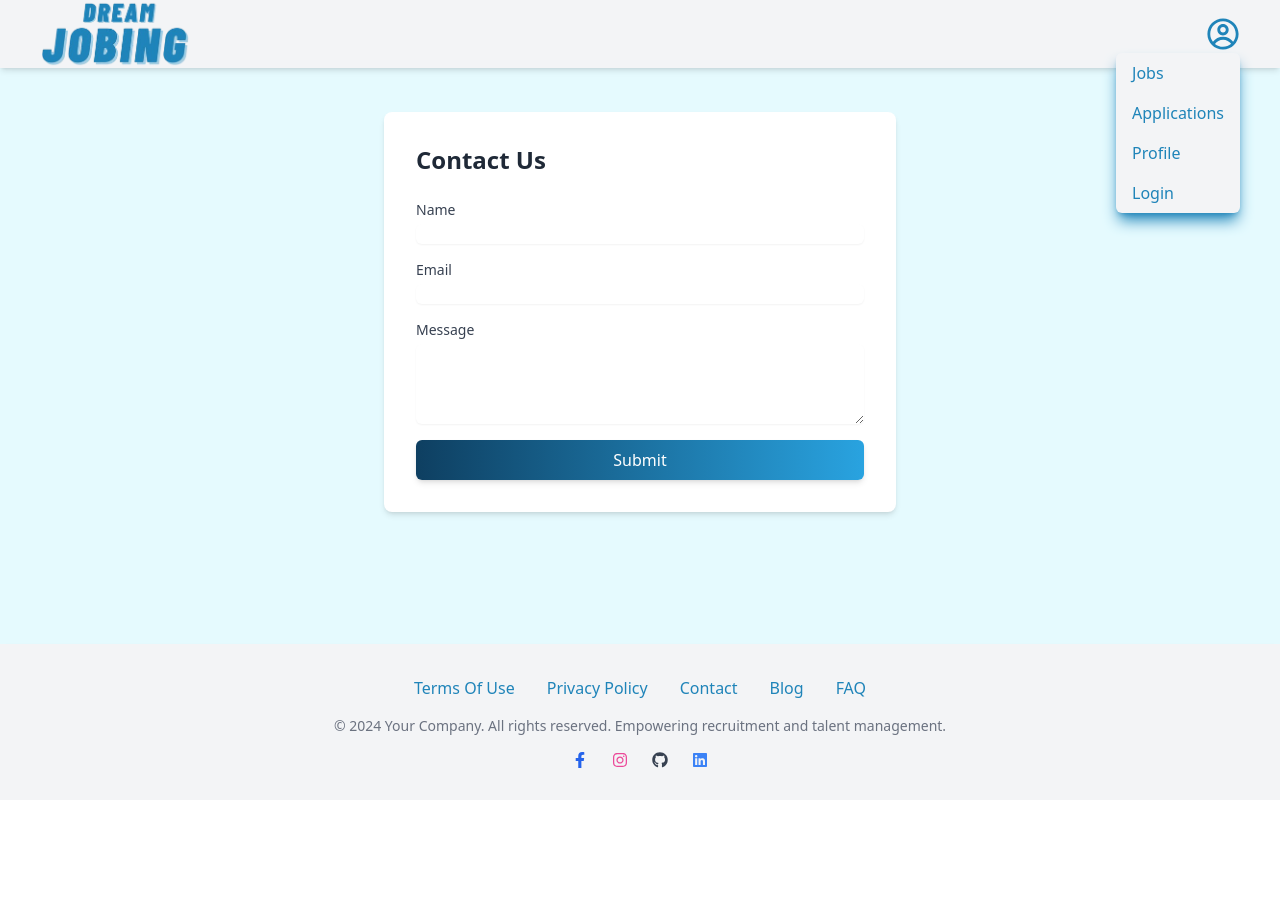
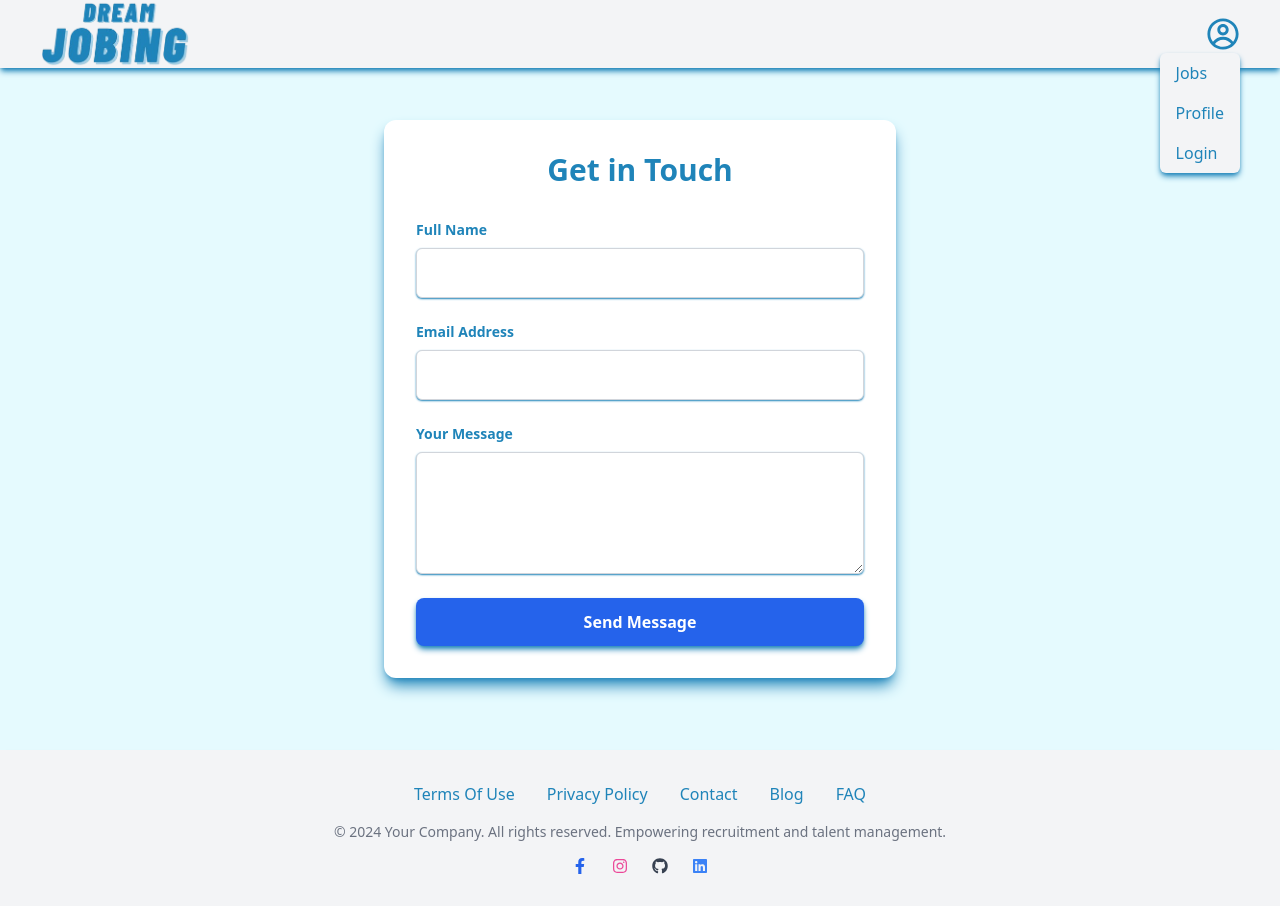
Before and after one commit to gr7800/Hiring_Managment_System, a React (Vite) app in the folder hiring-management-client/: page /contact-us in a window 1280 px wide. Both pictures are taken after a click on the icon 1223 px from the left and 34 px from the top of the page. Before the commit the page ends 800 px from the top, so only its background shows below. Built offline with nearby package versions, Linux system fonts and the light colour scheme.

Commit message:
Assignment completed

```diff
--- a/hiring-management-client/package.json
+++ b/hiring-management-client/package.json
@@ -12,6 +12,8 @@
   "dependencies": {
     "@reduxjs/toolkit": "^2.2.8",
     "axios": "^1.7.7",
+    "emailjs-com": "^3.2.0",
+    "env": "^0.0.2",
     "formik": "^2.4.6",
     "react": "^18.3.1",
     "react-dom": "^18.3.1",
--- a/hiring-management-client/src/component/Navbar.jsx
+++ b/hiring-management-client/src/component/Navbar.jsx
@@ -14,7 +14,7 @@ const Navbar = () => {
   const [dropdownOpen, setDropdownOpen] = useState(false);
   const { pathname } = useLocation();
   const { user, auth, token } = useSelector((state) => state.auth);
-  const role = user?.role;
+  const role = user?.role||"Applicant";
   const dispatch = useDispatch();
   const navigate = useNavigate();
 
@@ -50,7 +50,7 @@ const Navbar = () => {
   };
 
   return (
-    <div className="w-full bg-gray-100 flex justify-between items-center px-10 shadow-md fixed top-0 z-20 text-[#1f84b9] font-medium">
+    <div className="w-full bg-gray-100 flex justify-between items-center px-10 shadow-md shadow-[#1f84b9] fixed top-0 z-20 text-[#1f84b9] font-medium">
       <Link to="/" className="flex items-center">
         <img
           src={logo}
@@ -62,17 +62,15 @@ const Navbar = () => {
       <div className="relative min-w-[100px] flex justify-end">
         <CgProfile
           size={34}
-          className={`cursor-pointer ${
-            pathname === "/profile" && "text-[#1f84b9]"
+          className={`cursor-pointer ${pathname === "/profile" && "text-[#1f84b9]"
             }`}
           onClick={toggleDropdown}
         />
         {dropdownOpen && (
-          <div className="absolute right-0 mt-9 bg-gray-100 shadow-lg shadow-[#1f84b9] rounded-md z-50">
+          <div className="absolute right-0 mt-9 bg-gray-100 shadow-md shadow-[#1f84b9] rounded-md z-50">
             <ul className="flex flex-col">
               <li
-                className={`${
-                  pathname === "/jobs" && "bg-[#1f84b9] text-white"
+                className={`${pathname === "/jobs" && "bg-[#1f84b9] text-white"
                   } `}
               >
                 <Link
@@ -83,9 +81,8 @@ const Navbar = () => {
                   Jobs
                 </Link>
               </li>
-              <li
-                className={`${
-                  pathname === "/my-applications" && "bg-[#1f84b9] text-white"
+              {user?.role === "Applicant" && <li
+                className={`${pathname === "/my-applications" && "bg-[#1f84b9] text-white"
                   } `}
               >
                 <Link
@@ -95,10 +92,9 @@ const Navbar = () => {
                 >
                   Applications
                 </Link>
-              </li>
+              </li>}
               <li
-                className={`${
-                  pathname === "/profile" && "bg-[#1f84b9] text-white"
+                className={`${pathname === "/profile" && "bg-[#1f84b9] text-white"
                   } `}
               >
                 <Link
@@ -111,8 +107,7 @@ const Navbar = () => {
               </li>
               {token && user && (role === "HR" || role === "Manager") && (
                 <li
-                  className={`${
-                    pathname === "/hr/dashboard" && "bg-[#1f84b9] text-white"
+                  className={`${pathname === "/hr/dashboard" && "bg-[#1f84b9] text-white"
                     } `}
                 >
                   <Link
@@ -135,8 +130,7 @@ const Navbar = () => {
                 ) : (
                   <Link
                     to="/login"
-                    className={`block px-4 py-2 hover:bg-gray-200 transition-colors duration-200 ${
-                      pathname === "/jobs" && "bg-[#1f84b9] text-white"
+                    className={`block px-4 py-2 hover:bg-gray-200 transition-colors duration-200 ${pathname === "/jobs" && "bg-[#1f84b9] text-white"
                       } `}
                     onClick={() => setDropdownOpen(false)}
                   >
--- a/hiring-management-client/src/pages/Contact.jsx
+++ b/hiring-management-client/src/pages/Contact.jsx
@@ -1,11 +1,18 @@
 import React from "react";
 import { Formik, Form, Field, ErrorMessage } from "formik";
 import * as Yup from "yup";
+import emailjs from "emailjs-com";
+import { useSelector } from "react-redux";
+import { toast } from "react-toastify";
+const service_id = import.meta.env.VITE_SERVICE_ID;
+const template_id = import.meta.env.VITE_TEMPLATE_ID;
+const Baspublic_id = import.meta.env.VITE_PUBLIC_KEY;
 
 const Contact = () => {
+    const { user } = useSelector((state) => state.auth);
     const initialValues = {
-        name: "",
-        email: "",
+        name: user?.name || "",
+        email: user?.email || "",
         message: "",
     };
 
@@ -22,79 +29,101 @@ const Contact = () => {
     });
 
     const handleSubmit = (values, { resetForm }) => {
-        console.log("Form Data:", values);
+        const templateParams = {
+            from_name: values.name,
+            from_email: values.email,
+            message: values.message,
+        };
+
+        emailjs.send(
+            'service_2kj43cp',
+            'template_btbca8k',
+            templateParams,
+            'TqmpDK0EsikZ2ct1H'
+        )
+            .then((response) => {
+                console.log("Email sent successfully!", response.status, response.text);
                 resetForm();
+                toast.success("Message sent successfully!");
+            })
+            .catch((err) => {
+                console.log("Failed to send email:", err);
+                toast.error("Failed to send message. Please try again.");
+            });
     };
 
     return (
-        <div className="max-w-lg mx-auto p-8 bg-white shadow-md rounded-lg mt-10">
-            <h2 className="text-2xl font-semibold text-gray-800 mb-6">Contact Us</h2>
+        <div className="max-w-lg mx-auto p-8 bg-white shadow-lg rounded-xl mt-12 shadow-[#1f84b9]">
+            <h2 className="text-3xl font-bold text-[#1f84b9] mb-8 text-center">Get in Touch</h2>
             <Formik
                 initialValues={initialValues}
                 validationSchema={validationSchema}
                 onSubmit={handleSubmit}
             >
                 {({ isSubmitting }) => (
-                    <Form className="flex flex-col gap-4">
-                        <div>
-                            <label className="block text-sm font-medium text-gray-700" htmlFor="name">
-                                Name
+                    <Form className="space-y-6">
+                        <div className="relative">
+                            <label className="block text-sm font-semibold text-[#1f84b9]" htmlFor="name">
+                                Full Name
                             </label>
                             <Field
                                 id="name"
                                 name="name"
                                 type="text"
-                                className="mt-1 block w-full border-gray-300 rounded-md shadow-sm focus:border-blue-500 focus:ring-blue-500 sm:text-sm"
+                                className="mt-2 block w-full p-3 shadow-[#1f84b9] border border-gray-300 rounded-md shadow-sm focus:outline-none focus:border-blue-500 focus:ring-2 focus:ring-blue-500 transition"
                             />
                             <ErrorMessage
                                 name="name"
                                 component="div"
-                                className="text-red-500 text-sm mt-1"
+                                className="absolute text-red-500 text-sm mt-1"
                             />
                         </div>
 
-                        <div>
-                            <label className="block text-sm font-medium text-gray-700" htmlFor="email">
-                                Email
+                        <div className="relative">
+                            <label className="block text-sm font-semibold text-[#1f84b9]" htmlFor="email">
+                                Email Address
                             </label>
                             <Field
                                 id="email"
                                 name="email"
                                 type="email"
-                                className="mt-1 block w-full border-gray-300 rounded-md shadow-sm focus:border-blue-500 focus:ring-blue-500 sm:text-sm"
+                                className="mt-2 block w-full p-3 border shadow-[#1f84b9] border-gray-300 rounded-md shadow-sm focus:outline-none focus:border-blue-500 focus:ring-2 focus:ring-blue-500 transition"
                             />
                             <ErrorMessage
                                 name="email"
                                 component="div"
-                                className="text-red-500 text-sm mt-1"
+                                className="absolute text-red-500 text-sm mt-1"
                             />
                         </div>
 
-                        <div>
-                            <label className="block text-sm font-medium text-gray-700" htmlFor="message">
-                                Message
+                        <div className="relative">
+                            <label className="block text-sm font-semibold text-[#1f84b9]" htmlFor="message">
+                                Your Message
                             </label>
                             <Field
                                 id="message"
                                 name="message"
                                 as="textarea"
                                 rows="4"
-                                className="mt-1 block w-full border-gray-300 rounded-md shadow-sm focus:border-blue-500 focus:ring-blue-500 sm:text-sm"
+                                className="mt-2 block w-full p-3 border border-gray-300 rounded-md shadow-sm shadow-[#1f84b9] focus:outline-none focus:border-blue-500 focus:ring-2 focus:ring-blue-500 transition"
                             />
                             <ErrorMessage
                                 name="message"
                                 component="div"
-                                className="text-red-500 text-sm mt-1"
+                                className="absolute text-red-500 text-sm mt-1"
                             />
                         </div>
 
+                        <div className="text-center">
                             <button
                                 type="submit"
-                            className="buttonbg text-white py-2 px-4 rounded-md shadow-md hover:bg-blue-700 transition duration-300"
+                                className={`w-full py-3 px-4 font-semibold rounded-lg shadow-md shadow-[#1f84b9] bg-blue-600 text-white hover:bg-blue-700 focus:outline-none focus:ring-2 focus:ring-offset-2 focus:ring-blue-500 transition duration-300 ${isSubmitting ? "cursor-not-allowed opacity-70" : ""
+                                    }`}
                                 disabled={isSubmitting}
                             >
-                            {isSubmitting ? "Submitting..." : "Submit"}
+                                {isSubmitting ? "Submitting..." : "Send Message"}
                             </button>
+                        </div>
                     </Form>
                 )}
             </Formik>
--- a/hiring-management-client/src/pages/Login.jsx
+++ b/hiring-management-client/src/pages/Login.jsx
@@ -9,13 +9,13 @@ import { toast } from "react-toastify";
 const Login = () => {
   const dispatch = useDispatch();
   const navigate = useNavigate();
-  const { auth, loading, error, token } = useSelector((state) => state.auth);
+  const { auth, user, loading, error, token } = useSelector((state) => state.auth);
 
   useEffect(() => {
-    if (token) {
+    if (user && token) {
       navigate("/profile");
     }
-  }, [auth]);
+  }, [user]);
 
   const initialValues = {
     email: "",
@@ -87,9 +87,8 @@ const Login = () => {
             <button
               type="submit"
               disabled={isSubmitting || loading}
-              className={`w-full p-4 buttonbg text-white font-semibold rounded-lg transition duration-300 hover:bg-blue-700 ${
-                loading ? "cursor-not-allowed" : ""
-              }`}
+              className={`w-full p-4 buttonbg text-white font-semibold rounded-lg transition duration-300 hover:bg-blue-700 ${loading ? "cursor-not-allowed" : ""
+                }`}
             >
               {loading ? "Logging in..." : "Login"}
             </button>
--- a/hiring-management-client/src/pages/Profile.jsx
+++ b/hiring-management-client/src/pages/Profile.jsx
@@ -18,6 +18,12 @@ const Profile = () => {
   useEffect(() => {
     dispatch(fetchUserProfile());
   }, [dispatch]);
+
+  useEffect(() => {
+    if (user === null) {
+      navigate("/login");
+    }
+  }, [user])
 
   const validationSchema = Yup.object({
     experience: Yup.string().optional(),
--- a/hiring-management-client/src/redux/services/applicationService.js
+++ b/hiring-management-client/src/redux/services/applicationService.js
@@ -1,5 +1,5 @@
 import axios from "axios";
-import { BaseUrl } from "../../utils/constant";
+const BaseUrl = import.meta.env.VITE_BASEURL;
 
 const API_URL = `${BaseUrl}/applications`;
 
--- a/hiring-management-client/src/redux/services/authServices.js
+++ b/hiring-management-client/src/redux/services/authServices.js
@@ -1,5 +1,5 @@
 import axios from "axios";
-import { BaseUrl } from "../../utils/constant";
+const BaseUrl = import.meta.env.VITE_BASEURL;
 
 const API_URL = `${BaseUrl}/users`;
 
--- a/hiring-management-client/src/redux/services/jobServices.js
+++ b/hiring-management-client/src/redux/services/jobServices.js
@@ -1,5 +1,5 @@
 import axios from "axios";
-import { BaseUrl } from "../../utils/constant";
+const BaseUrl = import.meta.env.VITE_BASEURL;
 
 const API_URL = `${BaseUrl}/jobs`;
 
--- a/hiring-management-client/src/utils/constant.js
+++ /dev/null
@@ -1 +0,0 @@
-export const BaseUrl = 'http://localhost:8080'
```
Also changed, not shown: hiring-management-client/src/component/Footer.jsx (+4 -4 lines), hiring-management-client/src/component/JobFormModal.jsx (+8 -8 lines), 2 other files (tests, documents, lock files or other folders). Lines whose indentation alone changed are shown as unchanged.
